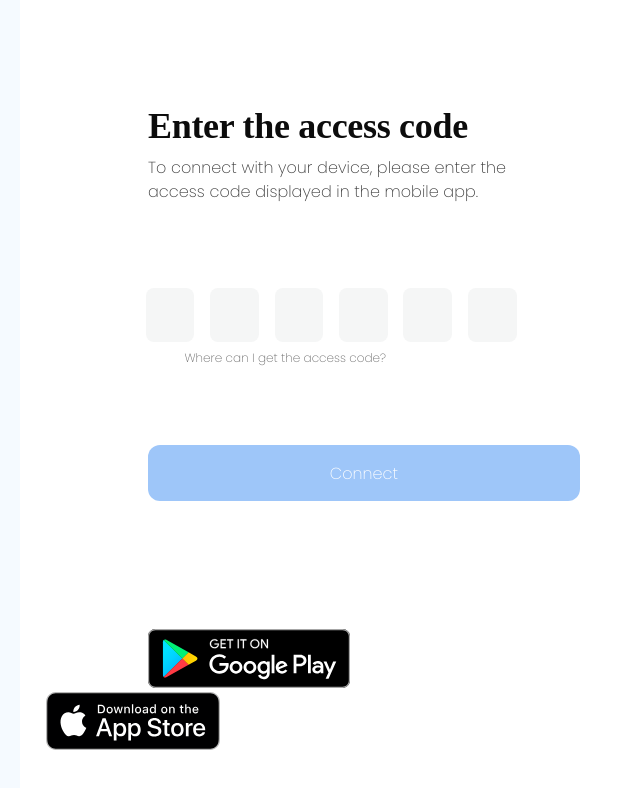
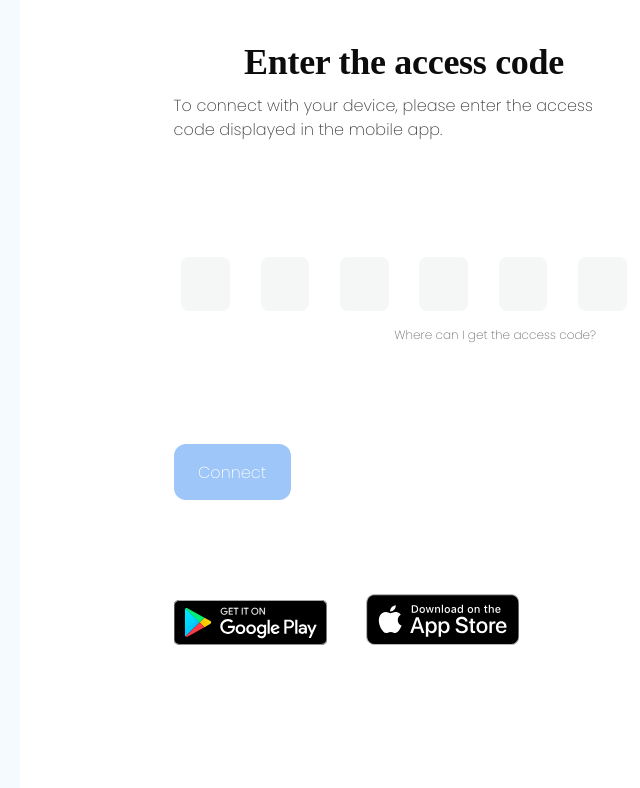
Before and after one commit to dudziema/Cloud-On-Mobile, a Vue app: page / in a window 1280 px wide. Shown: the top 788 px of the page, without its empty margins (492-1132 px from the left). Built offline with nearby package versions, Linux system fonts and the light colour scheme; no server answers; a web font is replaced by a local one.

Commit message:
styling passcode page

```diff
--- a/public/index.html
+++ b/public/index.html
@@ -25,11 +25,14 @@
 
     margin:0;padding:0;
     height:100%;
+
 }
 .container{
   height:100%;
+  width:100%;
 }
 .mojdiv{
   height:100%;
+
 }
 </style>
--- a/src/App.vue
+++ b/src/App.vue
@@ -36,4 +36,8 @@
 #nav a.router-link-exact-active {
   color: #42b983;
 }
+
+* {
+  margin:0; padding:0;box-sizing: border-box;
+}
 </style>
--- a/src/components/Passcode.vue
+++ b/src/components/Passcode.vue
@@ -7,45 +7,39 @@
   <div class="container">
     <div class="passcode-inputs">
       <input
-        class="code"
+        class="input-first"
         v-on:keyup="inputenter(0)"
         type="text"
-        id="input0"
         maxlength="1"
       />
       <input
-        class="code"
+        class="input"
         v-on:keyup="inputenter(1)"
         type="text"
-        id="input1"
         maxlength="1"
       />
       <input
-        class="code"
+        class="input"
         v-on:keyup="inputenter(2)"
         type="text"
-        id="input2"
         maxlength="1"
       />
       <input
-        class="code"
+        class="input"
         v-on:keyup="inputenter(3)"
         type="text"
-        id="input3"
         maxlength="1"
       />
       <input
-        class="code"
+        class="input"
         v-on:keyup="inputenter(4)"
         type="text"
-        id="input4"
         maxlength="1"
       />
       <input
-        class="code"
+        class="input-last"
         v-on:keyup="inputenter(5)"
         type="text"
-        id="input5"
         maxlength="1"
       />
     </div>
@@ -358,13 +352,27 @@ export default {
 };
 </script>
 <style scoped>
+.container {
+  position: relative;
+  display: inline-block;
+  margin: auto;
+}
 /* Enter the access code */
 .enter {
-  width: 24.063rem;
-  height: 3rem;
-  padding-top: 20%;
-  padding-left: 25%;
-  padding-right: 25%;
+  margin-left: auto;
+  margin-right: auto;
+  display: block;
+  display: flex;
+  justify-content: center;
+  align-items: center;
+  white-space: nowrap;
+  overflow: hidden;
+  text-overflow: ellipsis;
+  padding-left: 20%;
+  padding-top: 5%;
+
+  /* padding-top: 20%; */
+  padding-right: 20%;
 
   /* Heading/Web */
 
@@ -373,6 +381,7 @@ export default {
   font-weight: 600;
   font-size: 2.25rem;
   line-height: 3rem;
+  text-align: center;
   /* identical to box height, or 133% */
 
   display: flex;
@@ -386,10 +395,18 @@ export default {
 
 .instruction {
   /* To connect with your device, please enter the access code displayed in the mobile app. */
-
+  margin-left: auto;
+  margin-right: auto;
+  display: block;
+  display: flex;
+  justify-content: center;
+  align-items: center;
+  overflow: hidden;
+  text-overflow: ellipsis;
   padding-top: 1%;
-  padding-left: 25%;
-  width: 24.063rem;
+  padding-left: 20%;
+  padding-right: 25%;
+  padding-bottom: 13%;
   height: 3rem;
   left: 53.5rem;
   top: 17.438rem;
@@ -413,34 +430,23 @@ export default {
 
   opacity: 0.8;
 }
+.passcode-inputs {
+  align-content: center;
 
-#input0 {
-  margin: 2%;
+  margin-left: auto;
+  margin-right: auto;
+  display: block;
+  display: flex;
+  justify-content: center;
+  align-items: center;
+
+  white-space: nowrap;
+  overflow: hidden;
+  text-overflow: ellipsis;
 }
-
-#input1 {
-  margin: 2%;
-}
-#input2 {
-  margin: 2%;
-}
-#input3 {
-  margin: 2%;
-}
-#input4 {
-  margin: 2%;
-}
-#input5 {
-  margin: 2%;
-}
-
-.passcode-inputs {
-  padding-left: 23%;
-  padding-top: 15%;
-
-}
-
-.code {
+.input,
+.input-first,
+.input-last {
   height: 3.25rem;
   width: 2.793378rem;
   left: 0rem;
@@ -453,8 +459,6 @@ export default {
   right: 0%;
   top: 0%;
   bottom: 0%;
-  margin: 5%;
-  margin-left: 20%;
 
   /* lightGray */
 
@@ -463,14 +467,27 @@ export default {
   border-style: none;
 }
 
+.input {
+  margin: 2%;
+}
+.input-first {
+  margin-right: 2%;
+  margin-left: 0%;
+}
+.input-last {
+  margin-left: 2%;
+  margin-right: 0%;
+}
 .info {
   /* Where can I get the access code? */
+  white-space: nowrap;
+  overflow: hidden;
+  text-overflow: ellipsis;
+  display: inline-block;
   grid-area: info;
-padding-left: 27%;
-float: right;
+  padding-right: 25%;
+  float: right;
   height: 1rem;
-  padding-right: 28.5%;
-
 
   /* Caption */
   font-family: Poppins;
@@ -480,7 +497,7 @@ float: right;
   line-height: 1rem;
 
   /* identical to box height, or 133% */
-  display: flex;
+  display: inline-block;
   align-items: center;
 
   /* black */
@@ -492,9 +509,13 @@ float: right;
   /* button */
 
   /* Auto Layout */
+  white-space: nowrap;
+  overflow: hidden;
+  text-overflow: ellipsis;
   grid-area: button;
-  margin-left: 25%;
-  margin-top: 15%;
+  margin-left: 20%;
+  padding-right: 25%;
+  margin-top: 13%;
   display: flex;
   flex-direction: row;
   justify-content: center;
@@ -502,7 +523,6 @@ float: right;
   padding: 1rem 1.5rem;
   border-style: none;
 
-  width: 27rem;
   height: 3.5rem;
   left: 53.5rem;
   top: 36.813rem;
@@ -541,20 +561,21 @@ float: right;
 }
 
 .appstore-button {
+  white-space: nowrap;
+  overflow: hidden;
+  text-overflow: ellipsis;
   margin-left: 5%;
+  margin-right: 20%;
+  width: 20%;
+  height: 20%;
 }
 .google-button {
-  margin-top: 25%;
-  padding-left: 25%;
-}
-
-.container {
-  display: -ms-inline-grid;
-  grid-template-columns: [first] 74.67px [line2]74.67px [line3]74.67px [line4]74.67px[line5] 74.67px [line6]74.67px;
-  grid-template-rows: [row1-start] 25% [row1-end] 100px [third-line] auto [last-line];
-  grid-template-areas:
-    "input input input input input input"
-    ". . . . info info"
-    "button button button button button button button";
+  white-space: nowrap;
+  overflow: hidden;
+  text-overflow: ellipsis;
+  margin-top: 13%;
+  padding-left: 20%;
+  width: 20%;
+  height: 20%;
 }
 </style>
--- a/src/views/Home.vue
+++ b/src/views/Home.vue
@@ -1,7 +1,7 @@
 <template>
-  <div class="column" id="rectangle"><Rectangle></Rectangle></div>
+  <div class="column1" id="rectangle"><Rectangle></Rectangle></div>
   <!-- <div class="column" id="rectangle"><Rectangle></Rectangle></div> -->
-  <div class="column" id="passcode"><Passcode></Passcode></div>
+  <div class="column2" id="passcode"><Passcode></Passcode></div>
   <!-- <img src="../assets/buttons/Apple button.png" /> -->
 </template>
 
@@ -25,15 +25,24 @@ export default {
 
 #passcode {
   background-color: white;
+  margin:0rem;
+
 }
 /* Create two equal columns that floats next to each other */
-.column {
-  float: left;
+.column1 {
+  float:left;
   width: 40%;
+  min-height: 100%;
+  margin:0;
+}
+
+.column2 {
+  float: right;
+  width:60%;
   min-height: 100%;
 }
 
 * {
-  box-sizing: border-box;
+  /* box-sizing: border-box; */
 }
 </style>
```
